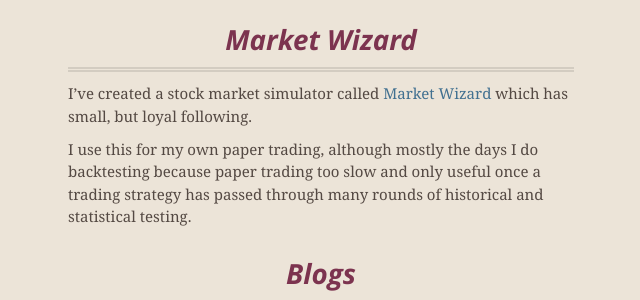
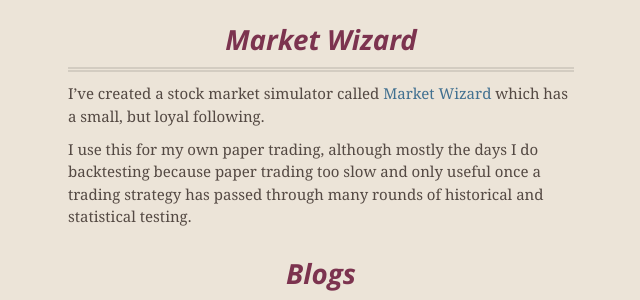
Before and after one commit to ashleydavis/personal-web-page, a Jekyll site: the page built from index.md, in a window 1280 px wide and 900 px high, scrolled down 1378 px. Shown: the part 177-477 px from the top of the window, without its empty margins (319-959 px from the left). Built offline with Jekyll 4.4.1, drawn with Linux system fonts in a browser that asks for light colours.

Commit message:
Missing word.

```diff
--- a/index.md
+++ b/index.md
@@ -40,7 +40,7 @@ I also did a lot of open-source work while at Real Serious Games, you'll find so
 
 # Market Wizard
 
-I've created a stock market simulator called [Market Wizard](https://www.market-wizard.com.au/) which has small, but loyal following.
+I've created a stock market simulator called [Market Wizard](https://www.market-wizard.com.au/) which has a small, but loyal following.
 
 I use this for my own paper trading, although mostly the days I do backtesting because paper trading too slow and only useful once a trading strategy has passed through many rounds of historical and statistical testing.
 
```
